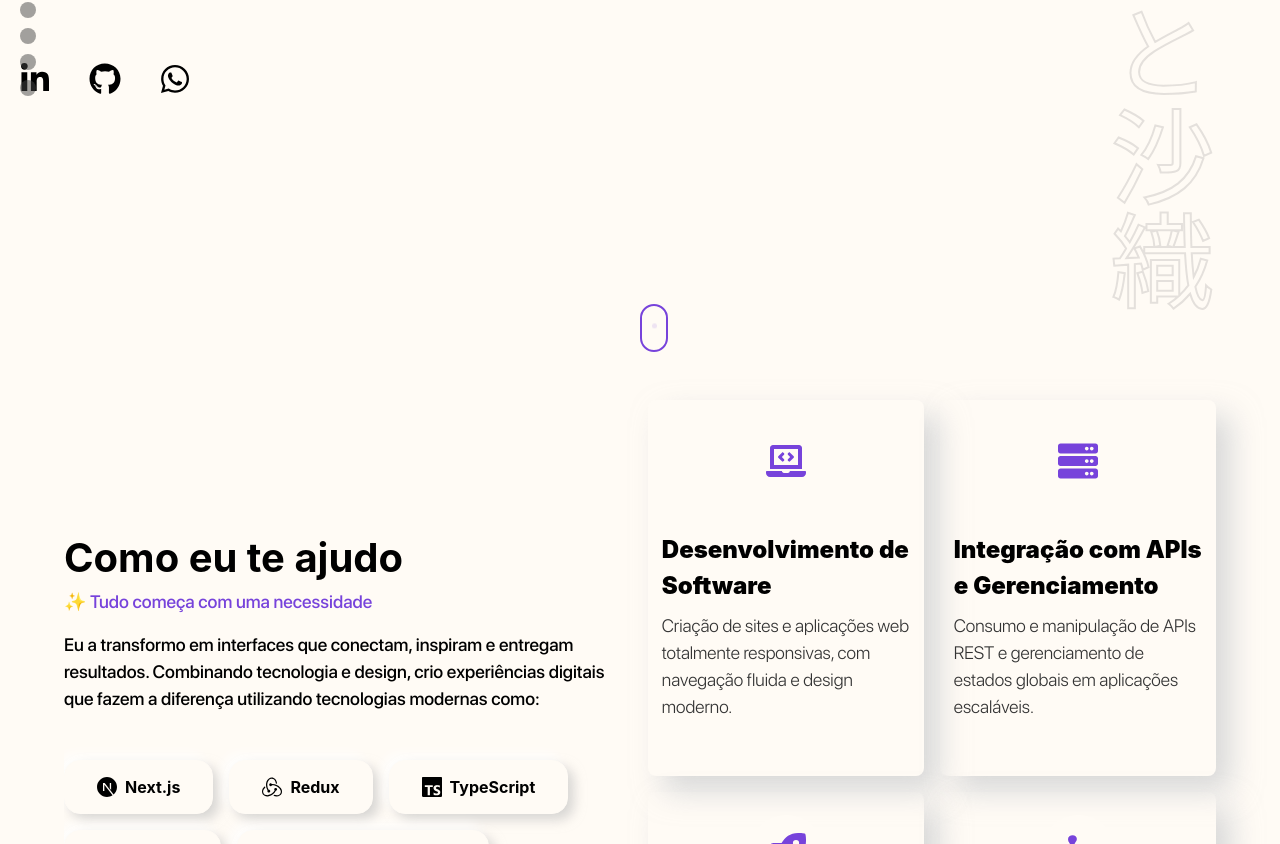
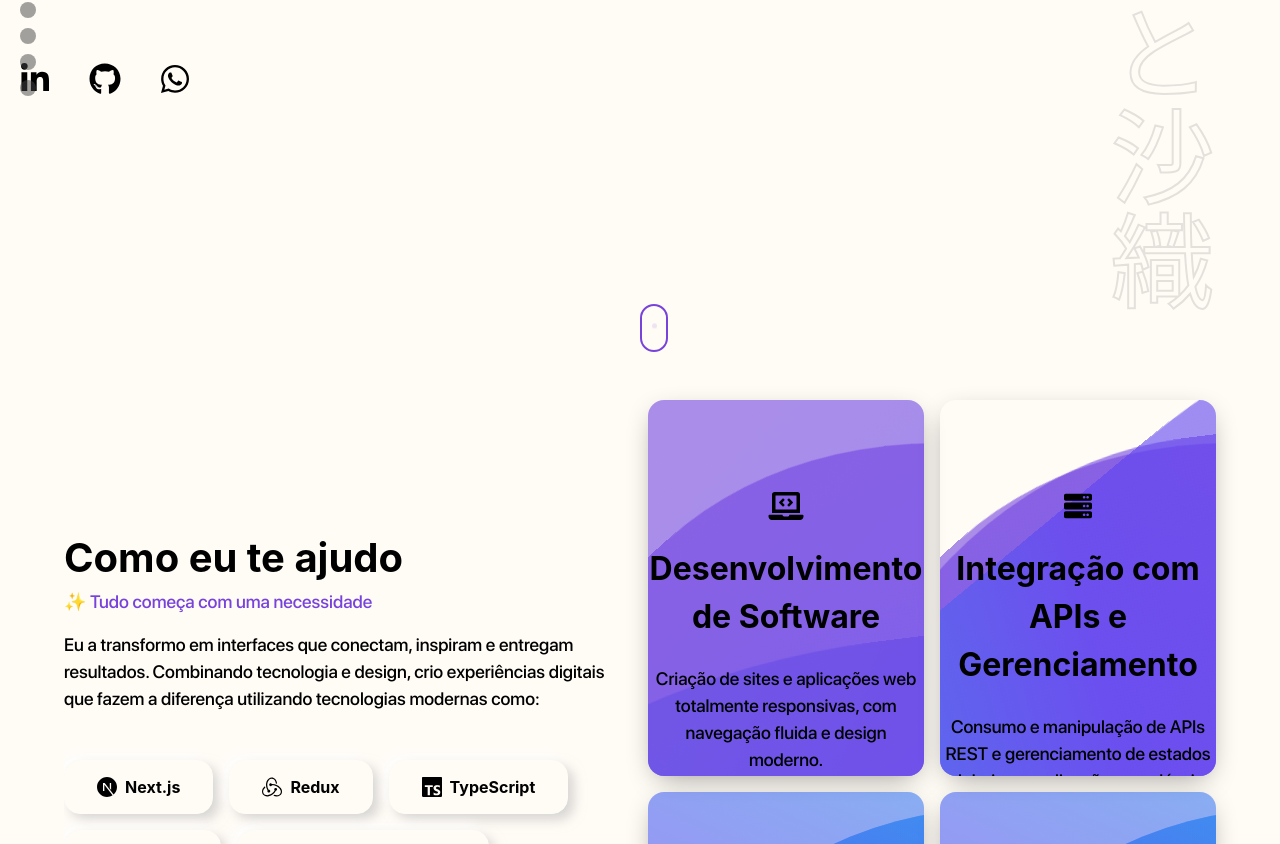
Before and after one commit to GabrielNBS/repository, a React (Create React App) app: page / in a window 1280 px wide. Shown: the part 416-1260 px from the top of the page. Built offline with nearby package versions, Linux system fonts and the light colour scheme; a web font is replaced by a local one.

Commit message:
chore: Refactors component styles and removes unused components

```diff
--- a/src/Components/Anchor/styles.ts
+++ b/src/Components/Anchor/styles.ts
@@ -1,13 +1,13 @@
 import styled from 'styled-components';
 
 export const AnchorContainer = styled.div`
+  display: flex;
   position: fixed;
+  flex-direction: column;
+  gap: 10px;
   top: 50%;
   left: 20px;
   transform: translateY(-50%);
-  display: flex;
-  flex-direction: column;
-  gap: 10px;
   z-index: 100;
 
   @media ${(props) => props.theme.device.mobile} {
@@ -21,8 +21,8 @@ export const AnchorDot = styled.div<{ $active: boolean }>`
   border-radius: 50%;
   background-color: ${(props) =>
     props.$active ? (props) => props.theme.color.secondary : 'rgba(70, 70, 70, 0.5)'};
+  cursor: pointer;
   transition: background-color 0.3s ease;
-  cursor: pointer;
 
   &:hover {
     background-color: ${(props) => props.theme.color.primary};
--- a/src/Components/Button/styles.ts
+++ b/src/Components/Button/styles.ts
@@ -4,19 +4,19 @@ export const Button = styled.button`
   display: inline-block;
   position: relative;
   overflow: hidden;
-  z-index: 1;
   padding: 0.7rem 1.7rem;
   font-size: clamp(0.875rem, 1.5vw, 1.125rem); // Adaptativo
   font-weight: 700;
   border-radius: 0.5em;
   border: 1px solid ${(props) => props.theme.shadow.primary};
   cursor: pointer;
-  transition: all 0.3s ease;
   background: ${(props) => props.theme.background.secondary};
   color: ${(props) => props.theme.color.primary};
   box-shadow:
     12px 12px 24px ${(props) => props.theme.shadow.primary},
     -12px -12px 24px ${(props) => props.theme.shadow.secondary};
+  transition: all 0.3s ease;
+  z-index: 1;
 
   &:hover {
     color: ${(props) => props.theme.color.tertiary};
--- /dev/null
+++ b/src/Components/Card/index.tsx
@@ -0,0 +1,27 @@
+import React from 'react';
+
+import { Text } from '../Text/styles';
+import { CardSkillsProps } from '../../types/CardSkillsProps';
+import { CardBox } from './styles';
+
+export default function CardSkills({ icon, title, description }: CardSkillsProps) {
+  return (
+    <CardBox>
+      <div className="e-card playing">
+        <div className="image" />
+        <div className="wave" />
+        <div className="wave" />
+        <div className="wave" />
+        <div className="infotop">
+          {React.createElement(icon)}
+          <br />
+          <Text as="h2" $variant="h2">
+            {title}
+          </Text>
+          <br />
+          <Text $variant="p">{description}</Text>
+        </div>
+      </div>
+    </CardBox>
+  );
+}
--- /dev/null
+++ b/src/Components/Card/styles.ts
@@ -0,0 +1,95 @@
+import styled from 'styled-components';
+
+export const CardBox = styled.div`
+  h2 {
+    font-size: clamp(2rem, 3vw, 1.75rem);
+  }
+
+  .e-card {
+    background: transparent;
+    box-shadow: 0px 8px 28px -9px rgba(0, 0, 0, 0.45);
+    position: relative;
+    max-width: 100%;
+    max-height: 100%;
+    width: 100%;
+    height: 100%;
+    border-radius: 16px;
+    overflow: hidden;
+  }
+
+  .wave {
+    position: absolute;
+    width: 1200px;
+    height: 1600px;
+    opacity: 0.6;
+    left: 0;
+    top: 0;
+    margin-left: -50%;
+    margin-top: -70%;
+    background: linear-gradient(
+      744deg,
+      ${(props) => props.theme.color.secondary},
+      #5b42f3 60%,
+      #00ddeb
+    );
+  }
+
+  .infotop {
+    text-align: center;
+    font-size: 20px;
+    position: absolute;
+    top: 5.6em;
+    left: 0;
+    right: 0;
+    color: rgb(255, 255, 255);
+    font-weight: 600;
+
+    svg {
+      width: 3rem;
+      height: 3rem;
+      margin-top: -1em;
+      padding-bottom: 1em;
+    }
+  }
+
+  .wave:nth-child(2),
+  .wave:nth-child(3) {
+    top: 210px;
+  }
+
+  .playing .wave {
+    border-radius: 40%;
+    animation: wave 3000ms infinite linear;
+  }
+
+  .wave {
+    border-radius: 40%;
+    animation: wave 55s infinite linear;
+  }
+
+  .playing .wave:nth-child(2) {
+    animation-duration: 4000ms;
+  }
+
+  .wave:nth-child(2) {
+    animation-duration: 50s;
+  }
+
+  .playing .wave:nth-child(3) {
+    animation-duration: 5000ms;
+  }
+
+  .wave:nth-child(3) {
+    animation-duration: 45s;
+  }
+
+  @keyframes wave {
+    0% {
+      transform: rotate(0deg);
+    }
+
+    100% {
+      transform: rotate(360deg);
+    }
+  }
+`;
--- a/src/Components/ProjectCard/ProjectCard.tsx
+++ b/src/Components/ProjectCard/ProjectCard.tsx
@@ -6,7 +6,7 @@ import { Text } from '../Text/styles';
 import Modal from '../Modal';
 import PulsePointer from '../PulsePointer';
 import SquishyText from '../../motion/SquishyText';
-import { GithubIcon, LinkIcon } from '../../assets/icons/icons';
+import { LinkIcon } from '../../assets/icons/icons';
 import { FaGithub } from 'react-icons/fa6';
 
 const useScreenType = () => {
--- a/src/Components/SkillCard/SkillCard.tsx
+++ /dev/null
@@ -1,18 +0,0 @@
-import React from 'react';
-import * as S from './styles';
-import { Text } from '../Text/styles';
-import { CardSkillsProps } from '../../types/CardSkillsProps';
-
-export default function CardSkills({ icon, title, description }: CardSkillsProps) {
-  return (
-    <S.CardBox data-aos="fade-left" data-aos-duration="1500">
-      <div className="cardIcon">{React.createElement(icon)}</div>
-      <div className="cardDescription">
-        <Text as="h2" $variant="h2">
-          {title}
-        </Text>
-        <Text $variant="p">{description}</Text>
-      </div>
-    </S.CardBox>
-  );
-}
--- a/src/Components/SkillCard/styles.ts
+++ /dev/null
@@ -1,59 +0,0 @@
-import styled from 'styled-components';
-import { centralize } from '../../keyframes/Centralize';
-
-export const CardBox = styled.div`
-  ${centralize}
-  width: 100%;
-  height: 100%;
-  flex-direction: column;
-  border-radius: 8px;
-  box-shadow:
-    15px 15px 30px ${(props) => props.theme.shadow.primary},
-    15px 15px 30px ${(props) => props.theme.shadow.secondary};
-  overflow: hidden;
-
-  .cardIcon {
-    ${centralize}
-    align-self: center;
-    background-color: ${(props) => props.theme.background.primary};
-    width: 75px;
-    height: 75px;
-    border-radius: 50%;
-    font-size: 2.5rem;
-    z-index: 1;
-    transition:
-      background-color 0.3s ease,
-      width 0.3s ease,
-      height 0.3s ease;
-
-    svg {
-      color: ${(props) => props.theme.color.secondary};
-      @media ${(props) => props.theme.device.mobile} {
-        width: 35px;
-        height: 35px;
-      }
-    }
-  }
-
-  .cardDescription {
-    display: flex;
-    justify-content: center;
-    flex-direction: column;
-    font-size: 16px;
-    color: ${(props) => props.theme.color.primary};
-    height: 255px;
-    width: 90%;
-
-    p {
-      filter: contrast(0.6);
-      font-weight: 300;
-    }
-
-    h2 {
-      font-size: 1.5rem;
-      font-weight: 900;
-      z-index: 5;
-      margin-bottom: 0.5rem;
-    }
-  }
-`;
--- a/src/Containers/About/About.tsx
+++ b/src/Containers/About/About.tsx
@@ -1,7 +1,7 @@
 import React from 'react';
 import * as S from './styles';
 import cards from '../../cards/cards';
-import CardSkills from '../../Components/SkillCard/SkillCard';
+import CardSkills from '../../Components/Card';
 import { Text } from '../../Components/Text/styles';
 
 import {
--- a/src/Containers/About/styles.ts
+++ b/src/Containers/About/styles.ts
@@ -1,6 +1,6 @@
 import styled from 'styled-components';
 import { centralize } from '../../keyframes/Centralize';
-import { CardBox } from '../../Components/SkillCard/styles';
+import { CardBox } from '../../Components/Card/styles';
 import { FloatAnimation } from '../../keyframes/FloatAnimation';
 import { ScrollAnimation } from '../../keyframes/ScrollAnimation';
 
@@ -69,7 +69,7 @@ export const CardContainer = styled.div`
   padding: 1rem 0;
 
   > div {
-    transition: filter 2s ease-in-out;
+    transition: filter 0.5s ease-in-out;
   }
 
   @media (hover: hover) and (pointer: fine) {
@@ -84,13 +84,29 @@ export const CardContainer = styled.div`
 
     &::before {
       width: 100%;
-
       transition: filter 0.3s ease-in-out;
     }
 
     .cardIcon {
       ${FloatAnimation}
     }
+  }
+
+  /* 🌊 Delays personalizados por card */
+  > div:nth-child(1) .wave {
+    animation-delay: 0s;
+  }
+
+  > div:nth-child(2) .wave {
+    animation-delay: 5s;
+  }
+
+  > div:nth-child(3) .wave {
+    animation-delay: 10s;
+  }
+
+  > div:nth-child(4) .wave {
+    animation-delay: 15s;
   }
 
   @media ${({ theme }) => theme.device.mobile} {
```
Also changed, not shown: src/Components/Hard-skill/index.tsx (deleted, +0 -29 lines), src/Components/Hard-skill/styles.ts (deleted, +0 -99 lines).
